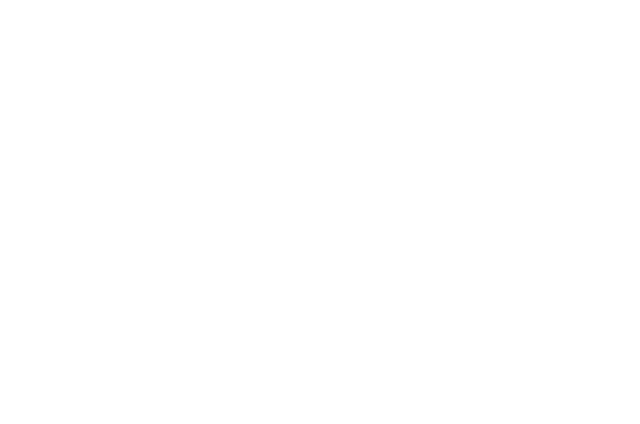
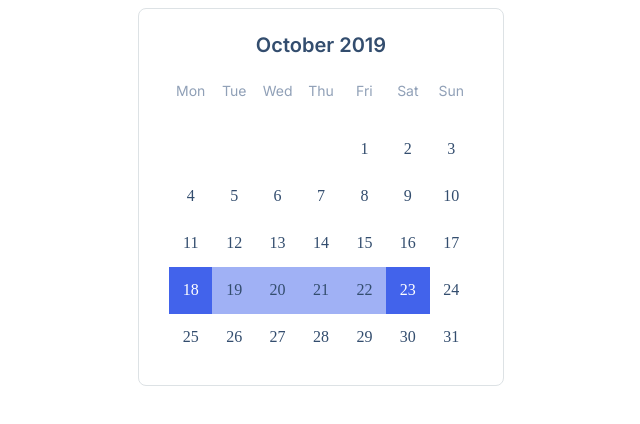
Before and after one commit to js-tasks-ru/htmlcss-20240614_el-dziu-ar, a website: page 05-lection3/03-calendar/index.html in a window 1280 px wide. Shown: the whole page, without its empty margins (319-959 px from the left). Drawn offline with Linux system fonts and the light colour scheme.

Commit message:
add calendar

```diff
--- a/05-lection3/03-calendar/calendar.css
+++ b/05-lection3/03-calendar/calendar.css
@@ -0,0 +1,68 @@
+.calendar {
+    text-align: center;
+    max-width: 304px;
+    width: 100%;
+    border: 1px solid var(--grey-2);
+    border-radius: 8px;
+    margin: 0 auto;
+    padding: 24px 30px;
+}
+
+.calendar__title {
+    font-family: 'Inter';
+    font-style: normal;
+    font-weight: 600;
+    font-size: 20px;
+    line-height: 24px;
+    color: var(--blue-calendar);
+    margin: 0 auto;
+}
+
+.calendar__wrapper {
+    position: relative;
+    padding-bottom: 100%;
+}
+
+.calendar__inner {
+    position: absolute;
+    top: 0;
+    right: 0;
+    left: 0;
+    bottom: 0;
+    display: grid;
+    grid-template-columns: repeat(7, 1fr);
+    grid-template-rows: repeat(6, 1fr);
+    justify-items: center;
+    align-items: center;
+}
+
+.calendar__item {
+    display: grid;
+    font-family: 'Source Sans Pro';
+    align-content: center;
+    font-style: normal;
+    font-weight: 400;
+    font-size: 16px;
+    line-height: 20px;
+    color: var(--blue-calendar);
+    width: 100%;
+    height: 100%;
+}
+
+.calendar__item_day {
+    margin: 24px auto;
+    font-family: 'Inter';
+    font-size: 14px;
+    line-height: 20px;
+    color: var(--blue-calendar-days);
+}
+
+.calendar__item_range-day {
+    background: var(--range-day-calendar);
+    color: #FFFFFF;
+}
+
+
+.calendar__item_range-days {
+    background: var(--range-days-calendar);
+}
--- a/05-lection3/03-calendar/index.html
+++ b/05-lection3/03-calendar/index.html
@@ -7,6 +7,54 @@
         <title>Calendar</title>
     </head>
     <body>
-
+        <div class="calendar">
+            <h1 class="calendar__title">October 2019</h1>
+            <div class="calendar__wrapper">
+                <div class="calendar__inner">
+                    <span class="calendar__item calendar__item_day ">Mon</span>
+                    <span class="calendar__item calendar__item_day">Tue</span>
+                    <span class="calendar__item calendar__item_day">Wed</span>
+                    <span class="calendar__item calendar__item_day">Thu</span>
+                    <span class="calendar__item calendar__item_day">Fri</span>
+                    <span class="calendar__item calendar__item_day">Sat</span>
+                    <span class="calendar__item calendar__item_day">Sun</span>
+                    <span class="calendar__item"></span>
+                    <span class="calendar__item"></span>
+                    <span class="calendar__item"></span>
+                    <span class="calendar__item"></span>
+                    <span class="calendar__item">1</span>
+                    <span class="calendar__item">2</span>
+                    <span class="calendar__item">3</span>
+                    <span class="calendar__item">4</span>
+                    <span class="calendar__item">5</span>
+                    <span class="calendar__item">6</span>
+                    <span class="calendar__item">7</span>
+                    <span class="calendar__item">8</span>
+                    <span class="calendar__item">9</span>
+                    <span class="calendar__item">10</span>
+                    <span class="calendar__item">11</span>
+                    <span class="calendar__item">12</span>
+                    <span class="calendar__item">13</span>
+                    <span class="calendar__item">14</span>
+                    <span class="calendar__item">15</span>
+                    <span class="calendar__item">16</span>
+                    <span class="calendar__item">17</span>
+                    <span class="calendar__item calendar__item_range-day">18</span>
+                    <span class="calendar__item calendar__item_range-days">19</span>
+                    <span class="calendar__item calendar__item_range-days">20</span>
+                    <span class="calendar__item calendar__item_range-days">21</span>
+                    <span class="calendar__item calendar__item_range-days">22</span>
+                    <span class="calendar__item calendar__item_range-day">23</span>
+                    <span class="calendar__item">24</span>
+                    <span class="calendar__item">25</span>
+                    <span class="calendar__item">26</span>
+                    <span class="calendar__item">27</span>
+                    <span class="calendar__item">28</span>
+                    <span class="calendar__item">29</span>
+                    <span class="calendar__item">30</span>
+                    <span class="calendar__item">31</span>
+                </div>
+            </div>
+        </div>
     </body>
 </html>
--- a/assets/css/main.css
+++ b/assets/css/main.css
@@ -7,6 +7,10 @@
     --purple: #7048E8;
     --blue: #374FC7;
     --blue-trigger: #4263EB;
+    --blue-calendar-days: #90A0B7;
+    --blue-calendar:#334D6E;
+    --range-day-calendar:#4263EB;
+    --range-days-calendar:#A0B1F5;
     --red: #F03D3E;
     --grey-1: #F8F9FA;
     --grey-2: #DDE2E5;
--- a/assets/fonts/fonts.css
+++ b/assets/fonts/fonts.css
@@ -1,2 +1,3 @@
 @import url('https://fonts.googleapis.com/css2?family=Roboto:ital,wght@0,100;0,300;0,400;0,500;0,700;0,900;1,100;1,300;1,400;1,500;1,700;1,900&display=swap');
 @import url('https://fonts.googleapis.com/css2?family=Inter:wght@100..900&display=swap');
+@import url('https://fonts.googleapis.com/css2?family=Roboto:ital,wght@0,100;0,300;0,400;0,500;0,700;0,900;1,100;1,300;1,400;1,500;1,700;1,900&display=swap');
```
